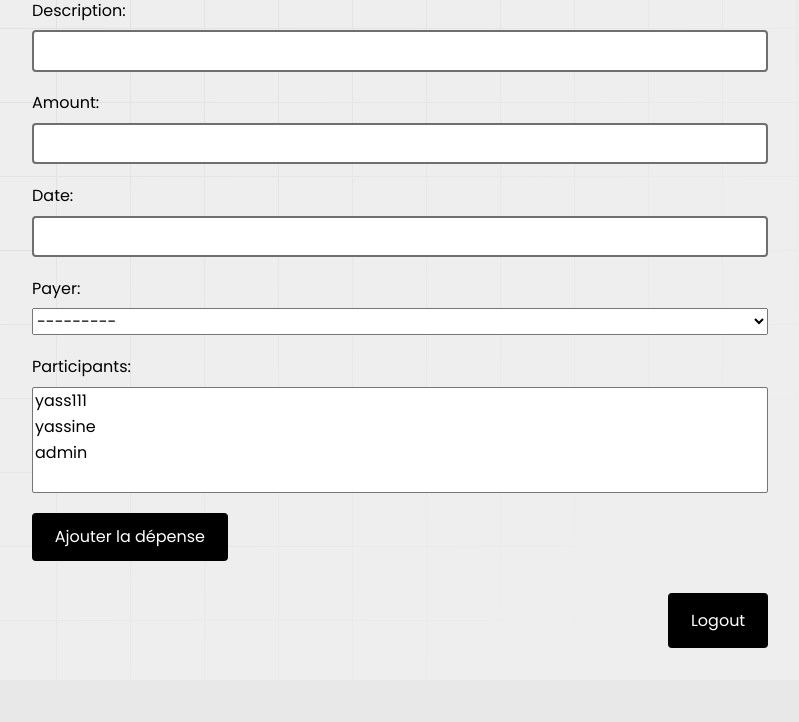
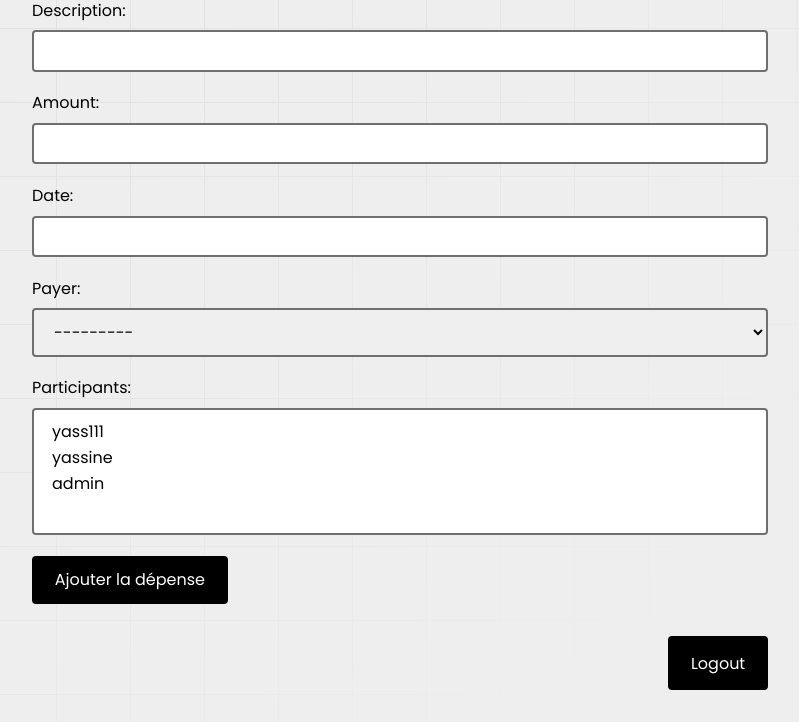
Before and after one commit to MorganGui/django-tricount, a Django app: page /group/1/add_expense/ in a window 1280 px wide. Shown: the part 120-842 px from the top of the page, without its empty margins (240-1039 px from the left). Before the commit the page ends 768 px from the top, so only its background shows below. Run offline with Django 5.2, Linux system fonts and the light colour scheme; a user stored in the database is signed in; data comes from the database, SQL or seed files in the repository.

Commit message:
update select style

```diff
--- a/tricount/static/form.css
+++ b/tricount/static/form.css
@@ -17,7 +17,8 @@
 }
 
 input,
-textarea {
+textarea,
+select {
     border: 2px solid var(--color-grey-2);
     padding: 0.6rem 1rem;
     outline: none;
```
